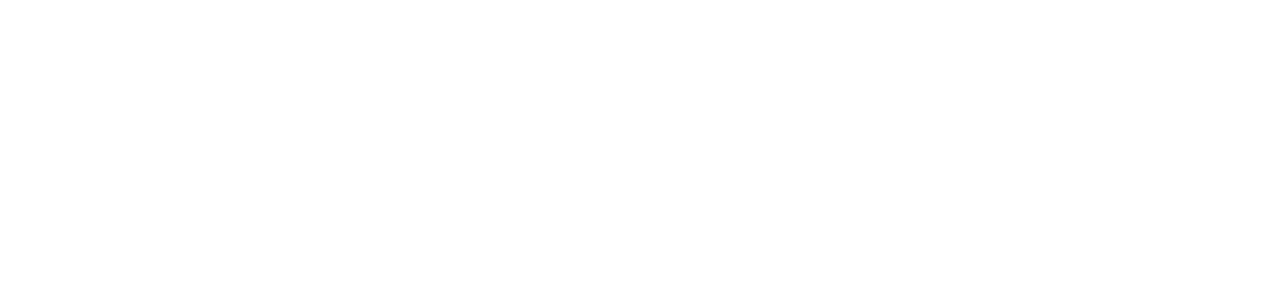
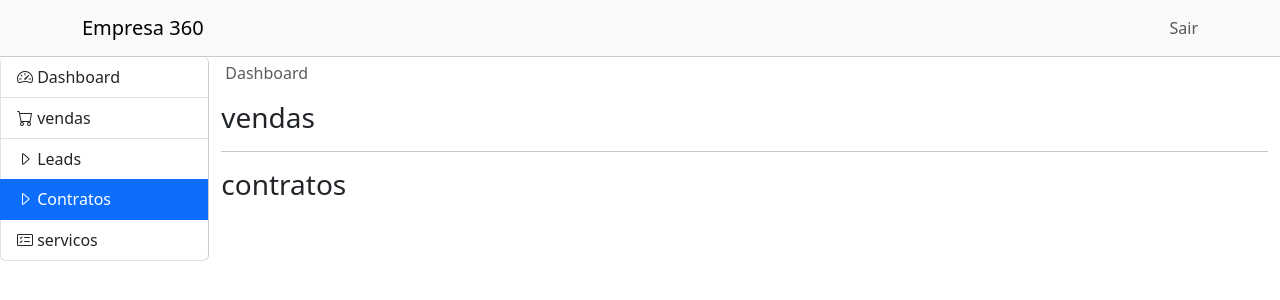
Before and after one commit to RodrigoMesquita-dev/empresa360, a Vue app: page /home/vendas/contratos in a window 1280 px wide. Before the commit this address had no page. Shown: the top 300 px of the page. Built offline with nearby package versions, Linux system fonts and the light colour scheme.

Commit message:
chore: added children to home and fetch to json-server

```diff
--- /dev/null
+++ b/src/components/dashboard/Dashboard.vue
@@ -0,0 +1,6 @@
+<template>
+  <div>
+    <h3>dashboard</h3>
+    <hr/>
+  </div>
+</template>
--- /dev/null
+++ b/src/components/vendas/Contratos.vue
@@ -0,0 +1,5 @@
+<template>
+  <div>
+    <h3>contratos</h3>
+  </div>
+</template>
--- /dev/null
+++ b/src/components/vendas/Leads.vue
@@ -0,0 +1,49 @@
+<template>
+  <div>
+    <h3>lead</h3>
+    <table class="table table-hover">
+      <thead>
+        <th scope="col">id</th>
+        <th scope="col">nome</th>
+        <th scope="col">telefone</th>
+        <th scope="col">***</th>
+      </thead>
+      <tbody>
+        <tr v-for="d in dados" :key="d.id">
+          <td>{{d.id}}</td>
+          <td>{{d.nome}}</td>
+          <td>{{d.telefone}}</td>
+          <td>
+            <router-link to="/home/vendas/leads" class="btn btn-sm btn-primary">
+              <i class="bi bi-pencil-square" style="cursor: pointer"></i>
+            </router-link>
+          </td>
+        </tr>
+      </tbody>
+    </table>
+  </div>
+</template>
+
+<script>
+export default {
+  name: 'Leads',
+  data: () => ({
+    dados: null
+  }),
+  methods: {
+    getDadosApi() {
+      // aqui chamaremos os dados salvosd no nosso json-server
+      fetch('http://localhost:3000/leads')
+        .then(response => {
+          return response.json();
+        })
+        .then(response => {
+          this.dados = response;
+        })
+    },
+  },
+  created() {
+      this.getDadosApi();
+  },
+}
+</script>
--- a/src/components/vendas/Vendas.vue
+++ b/src/components/vendas/Vendas.vue
@@ -1,5 +1,7 @@
 <template>
   <div>
     <h3>vendas</h3>
+    <hr/>
+    <router-view></router-view>
   </div>
 </template>
--- a/src/views/Home.vue
+++ b/src/views/Home.vue
@@ -2,7 +2,7 @@
     <div>
         <nav class="navbar navbar-light bg-light menu-superior">
             <div class="container">
-                <a class="navbar-brand" href="#">Empresa 360</a>
+                <router-link class="navbar-brand" to="/home">Empresa 360</router-link>
                 <div class="navbar-nav">
                     <ul class="navbar-nav">
                         <li class="nav-item">
@@ -15,13 +15,19 @@
 
         <div class="d-flex">
             <div class="list-group menu-esquerda">
-                <router-link class="list-group-item list-group-item-action" to="/home">
-                  <i class="bi bi-speedometer2"></i> Dashboard
+                <router-link class="list-group-item list-group-item-action" exact-active-class="active" to="/home/dashboard">
+                   <i class="bi bi-speedometer2"></i> Dashboard
                 </router-link>
-                <router-link class="list-group-item list-group-item-action" to="/home/vendas">
+                <router-link class="list-group-item list-group-item-action" exact-active-class="active" to="/home/vendas">
                   <i class="bi bi-cart"></i> vendas
                 </router-link>
-                <router-link class="list-group-item list-group-item-action" to="/home/servicos">
+                <router-link class="list-group-item list-group-item-action" exact-active-class="active" to="/home/vendas/leads">
+                  <i class="bi bi-caret-right"></i> Leads
+                </router-link>
+                <router-link class="list-group-item list-group-item-action" exact-active-class="active" to="/home/vendas/contratos">
+                  <i class="bi bi-caret-right"></i> Contratos
+                </router-link>
+                <router-link class="list-group-item list-group-item-action" exact-active-class="active" to="/home/servicos">
                   <i class="bi bi-card-checklist"></i> servicos
                 </router-link>
             </div>
@@ -58,4 +64,24 @@
     border-right: none;
 }
 
+/* é possível mudar o nome da classe usando uma props */
+ /* .router-link-active {
+    color: #fff;
+    background-color: #7da1d7;
+    border-color: #7da1d7;
+} as rotas ativas  (correspondencia inclusiva) */
+
+/* .router-link-exact-active {
+    color: #fff;
+    background-color: #0d6efd;
+    border-color: #0d6efd;
+} apenas a exata rota ativa (correspondencia exata) */
+
+.ativa {
+    color: #fff;
+    background-color: #f00;
+    border-color: #f00;
+}
+
+
 </style>
```
Also changed, not shown: json-server.json (added, +8 -0 lines), src/router.js (+11 -0 lines).
